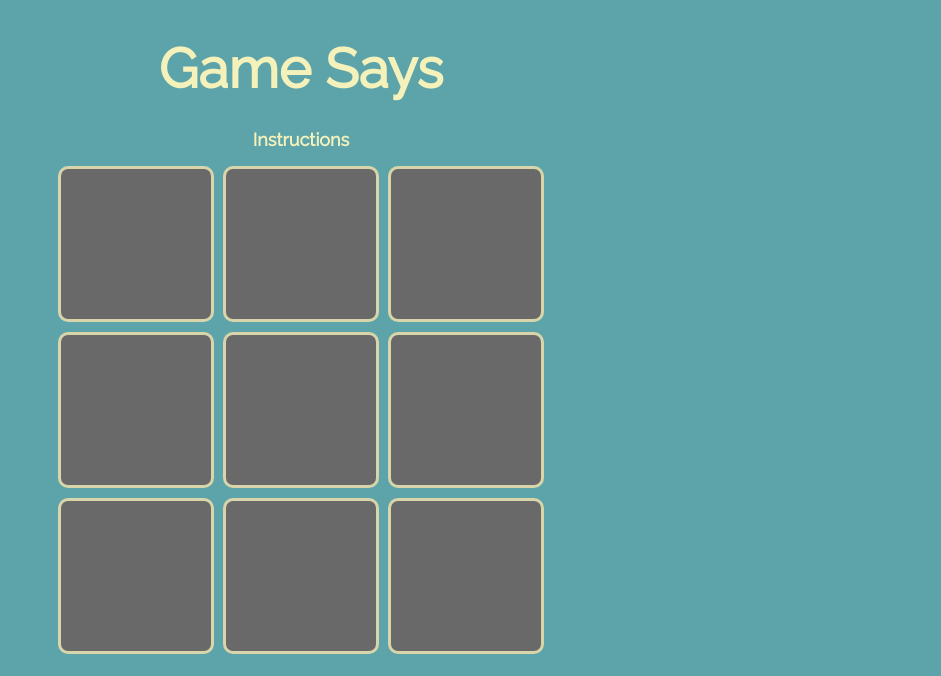
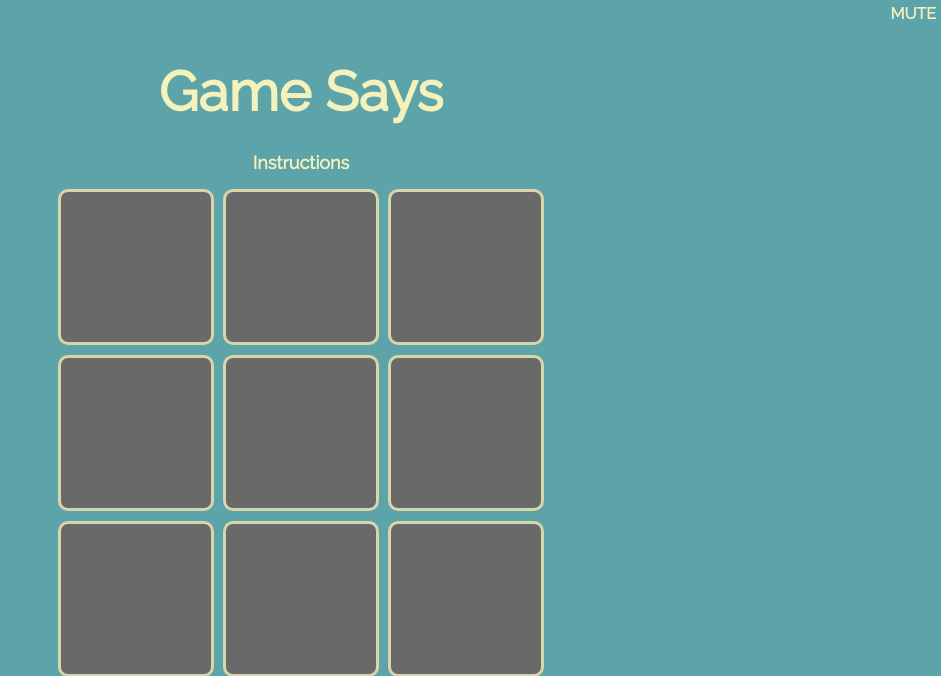
Before and after one commit to P-atrick/WDI-First-Project, a PHP site: page / in a window 1280 px wide. Shown: the top 676 px of the page, without its empty margins (339-1280 px from the left). Run offline with PHP 8.4, Linux system fonts and the light colour scheme; some libraries are stand-ins or nearby versions.

Commit message:
added functioning mute/unmute button

```diff
--- a/css/style.css
+++ b/css/style.css
@@ -20,6 +20,20 @@ body {
 
 @-ms-viewport {
   width: device-width;
+}
+
+.mute-unmute-wrapper {
+  display: flex;
+  justify-content: flex-end;
+}
+
+.mute-unmute {
+  color: #F4F1BB;
+  flex-wrap: wrap;
+  font-weight: bold;
+  margin-top: 5px;
+  margin-right: 5px;
+  position: static;
 }
 
 /*HEADER*/
--- a/index.html
+++ b/index.html
@@ -13,6 +13,9 @@
   </head>
 
   <body>
+    <div class='mute-unmute-wrapper'>
+      <div class="mute-unmute">MUTE</div>
+    </div>
     <header>
       <div class="header-wrapper">
         <h1 class="game-name animated bounceIn">Game Says</h1>
--- a/js/script.js
+++ b/js/script.js
@@ -9,6 +9,7 @@ let sequenceNumber = 2; //At level 1 sequence should contain 2 tiles
 const tilesArray = ['tile1', 'tile2', 'tile3', 'tile4', 'tile5', 'tile6', 'tile7', 'tile8', 'tile9'];
 let userCorrect = null;
 let userSequence = [];
+let muted = false;
 
 //Generate a random sequence of length sequenceNumber and push it to the generatedSequence array
 const determineSequence = () => {
@@ -68,6 +69,7 @@ $(() => {
   const $level = $('.level');
   const $lives = $('.lives');
   const $main = $('main');
+  const $mute = $('.mute-unmute');
   const $restart = $('.restart-button');
   const $score = $('.score');
   const $play = $('.play-button');
@@ -227,6 +229,19 @@ $(() => {
   };
 
   //BUTTON CLICKS
+  //Mute or unmute audio when mute button is clicked
+  $mute.on('click', () => {
+    if (muted === false) {
+      muted = true;
+      $('#audio').prop('muted', 'muted');
+      $mute.html('UNMUTE');
+    } else if (muted === true) {
+      muted = false;
+      $('#audio').prop('muted', false);
+      $mute.html('MUTE');
+    }
+  });
+
   //When play button is clicked
   $play.on('click', () => {
     preventClick();
```
